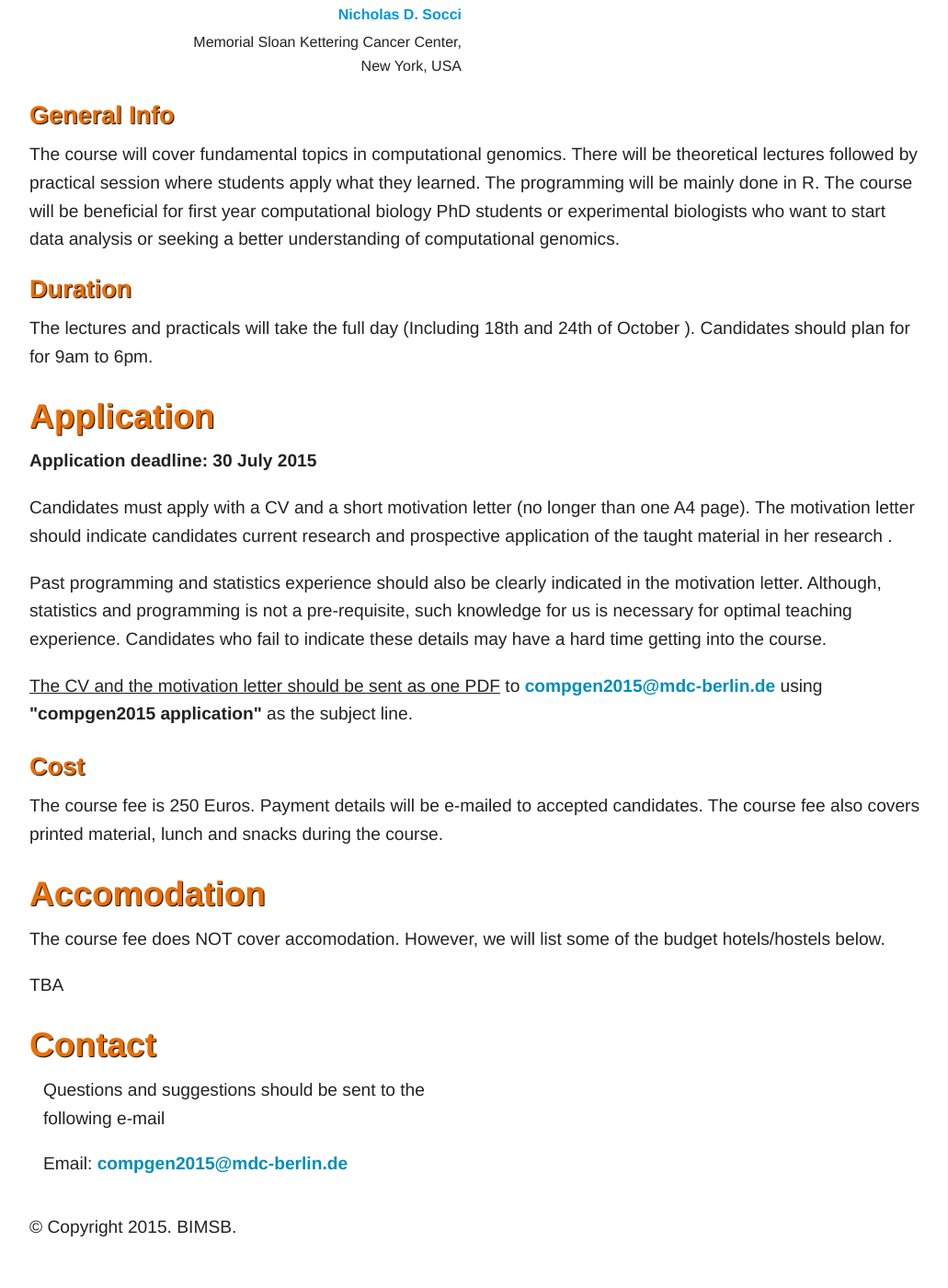
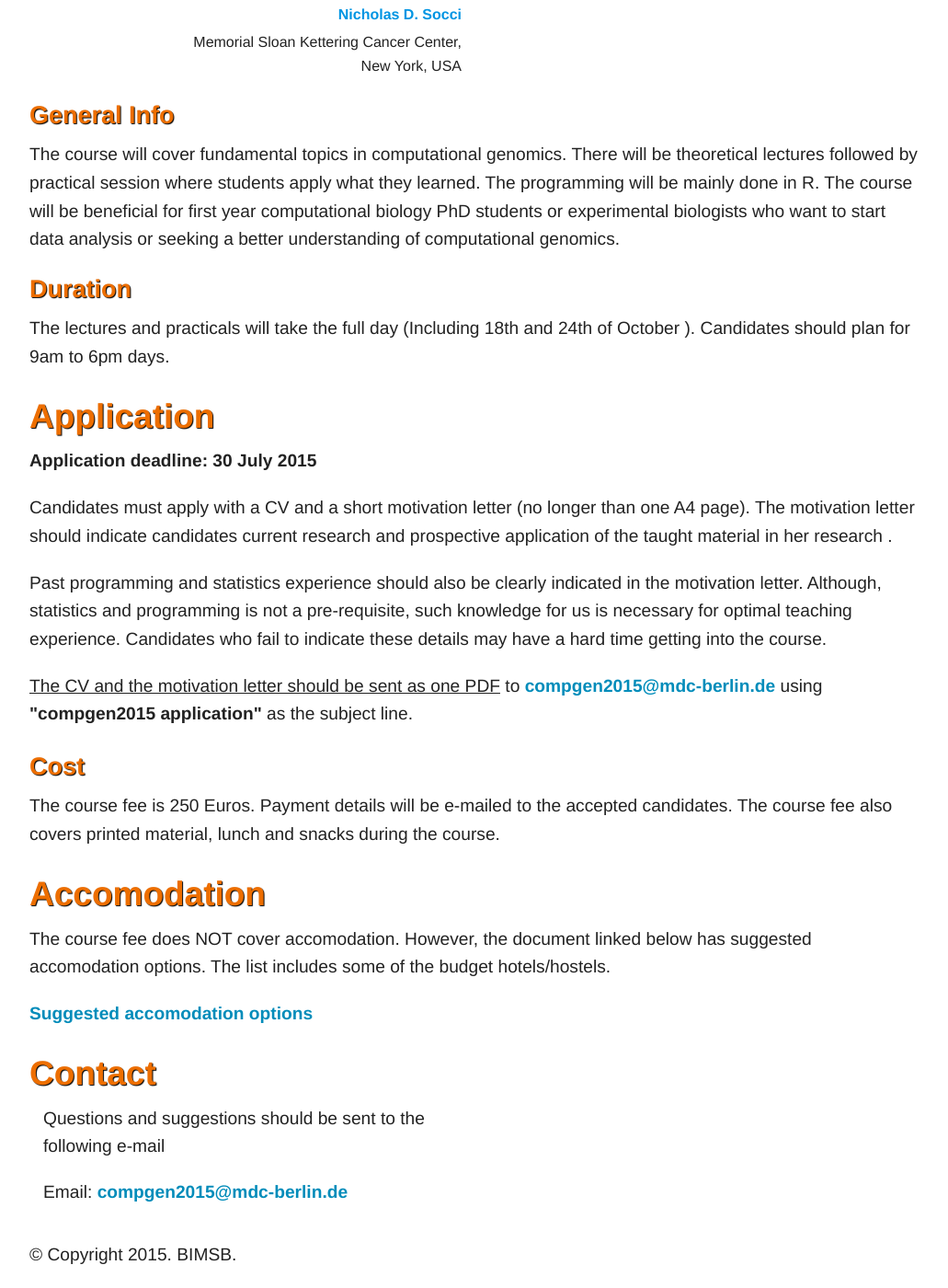
Before and after one commit to BIMSBbioinfo/compgen, a Jekyll site: the page 2015/index.html, which Jekyll copies as it is, in a window 1280 px wide and 1400 px high, scrolled down 1148 px. Shown: the whole window at 92% size, without its empty margins (123-1154 px from the left). Built offline with Jekyll 4.4.1, drawn with Linux system fonts in a browser that asks for light colours; nearby versions of some CDN libraries; library files that are not in the unit come from our copies; before the commit the page ends 2517 px from its top, so only the background shows below that.

Commit message:
Update index.html

```diff
--- a/2015/index.html
+++ b/2015/index.html
@@ -89,7 +89,7 @@
         <p>
           The lectures and practicals will take the full day
           (Including 18th and 24th of October ). Candidates should
-          plan for for 9am to 6pm.
+          plan for 9am to 6pm days.
         </p>
       </div>
     </div>
@@ -122,7 +122,7 @@
         <h3 id="Cost">Cost</h3>
         <p>
           The course fee is 250 Euros. Payment details will be
-          e-mailed to accepted candidates. The course fee also covers
+          e-mailed to the accepted candidates. The course fee also covers
           printed material, lunch and snacks during the course.
         </p>
       </div>
@@ -131,10 +131,9 @@
       <div class="large-12 columns">
         <h2 id="accomodation">Accomodation</h2>
         <p>
-          The course fee does NOT cover accomodation. However, we will
-          list some of the budget hotels/hostels below.
+          The course fee does NOT cover accomodation. However, the document linked below has suggested accomodation options. The list includes some of the budget hotels/hostels.
         </p>
-        <p>TBA</p>
+        <p><a href="https://docs.google.com/document/d/19WIGthvpgu3NQZS2ahCxfBR0lszBT1UobJobl0GV2oI/edit?usp=sharing">Suggested accomodation options</a></p>
       </div>
     </div>
     <div class="row">
```
